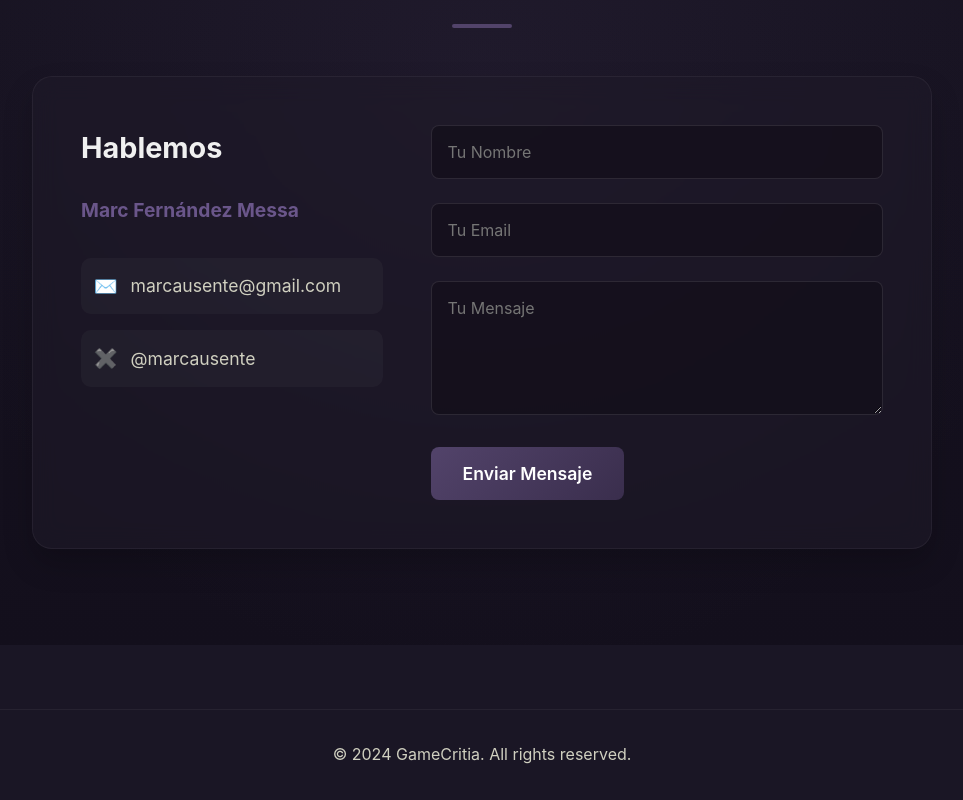
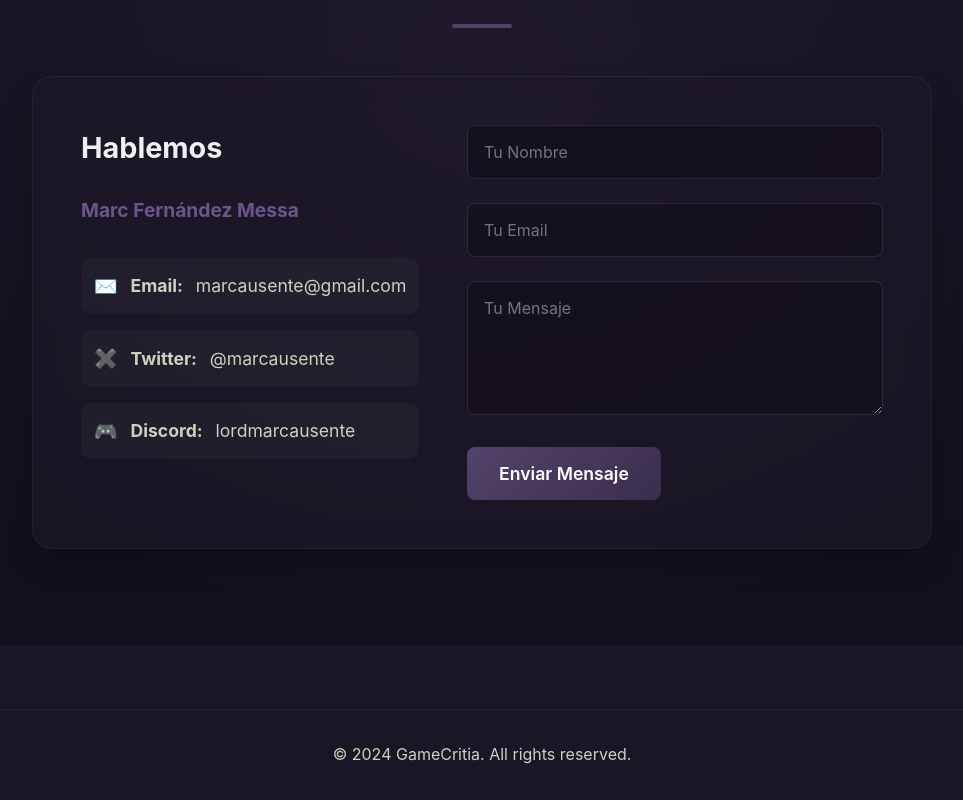
Before and after one commit to Marcausente/GameCritia, a React (Vite) app: page / in a window 1280 px wide. Shown: the part 1429-2229 px from the top of the page, without its empty margins (158-1121 px from the left). Built offline with nearby package versions, Linux system fonts and the light colour scheme; no server answers; the database is empty.

Commit message:
FEAT: Contacto subido tambien

```diff
--- a/src/components/AboutUs.jsx
+++ b/src/components/AboutUs.jsx
@@ -12,7 +12,8 @@ const AboutUs = () => {
         contact_name: 'Marc Fernández Messa',
         contact_email: 'marcausente@gmail.com',
         contact_twitter_url: 'https://x.com/marcausente',
-        contact_twitter_handle: '@marcausente'
+        contact_twitter_handle: '@marcausente',
+        contact_discord: 'lordmarcausente'
     });
 
     // Form state
@@ -124,11 +125,14 @@ const AboutUs = () => {
                             <p className="contact-name"><strong>{content.contact_name}</strong></p>
                             <div className="contact-links">
                                 <a href={`mailto:${content.contact_email}`} className="contact-link">
-                                    <span className="icon">✉️</span> {content.contact_email}
+                                    <span className="icon">✉️</span> <strong>Email:</strong> {content.contact_email}
                                 </a>
                                 <a href={content.contact_twitter_url} target="_blank" rel="noopener noreferrer" className="contact-link">
-                                    <span className="icon">✖️</span> {content.contact_twitter_handle}
+                                    <span className="icon">✖️</span> <strong>Twitter:</strong> {content.contact_twitter_handle}
                                 </a>
+                                <div className="contact-link">
+                                    <span className="icon">🎮</span> <strong>Discord:</strong> {content.contact_discord}
+                                </div>
                             </div>
                         </div>
 
```
